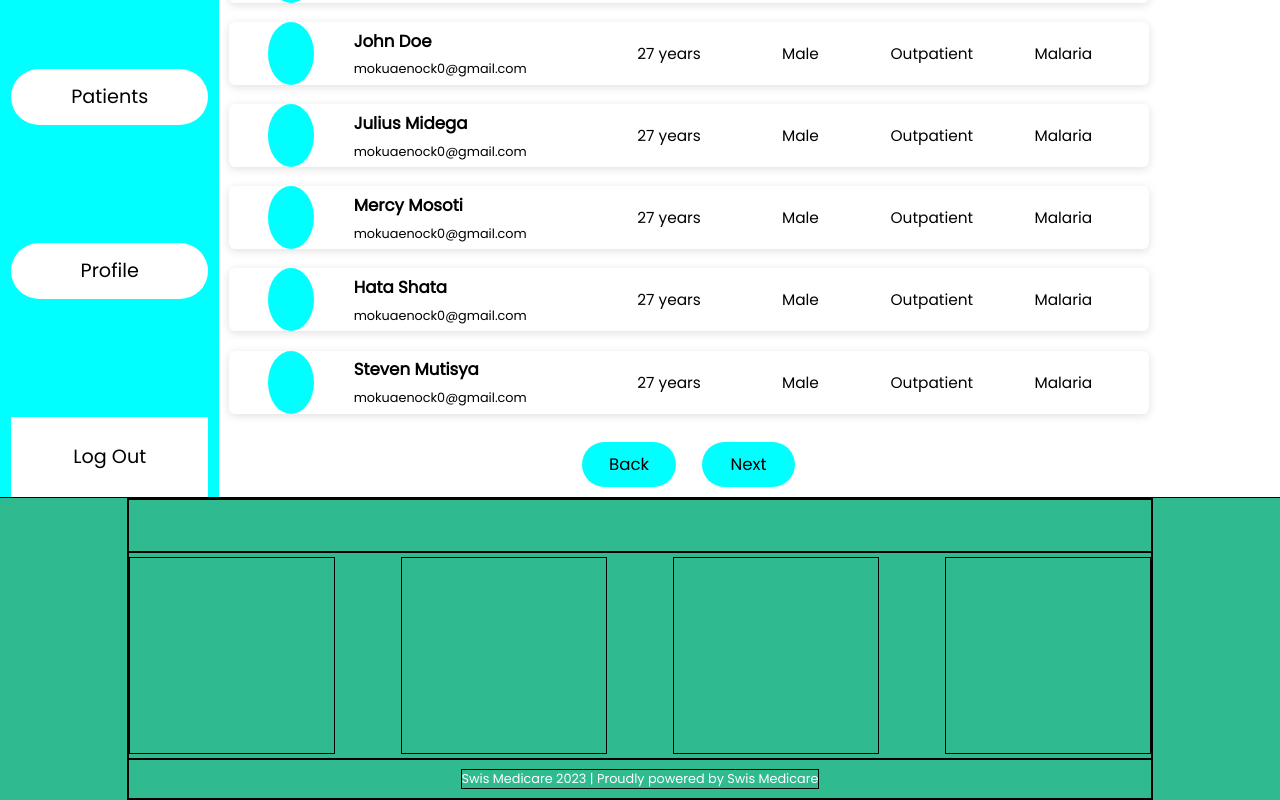
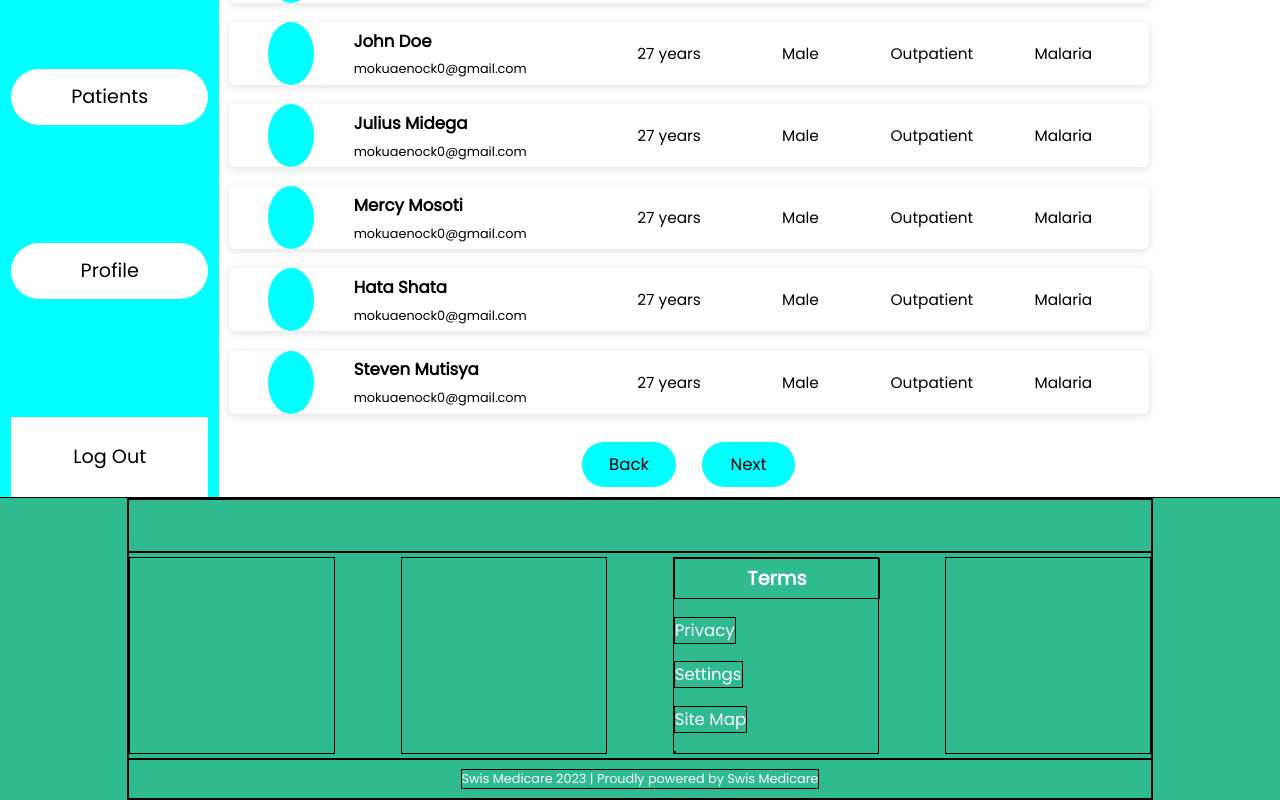
Before and after one commit to MokuaEnock/swiss, a React (Create React App) app: page /doctor/list in a window 1280 px wide. Shown: the part 381-1181 px from the top of the page. Built offline with nearby package versions, Linux system fonts and the light colour scheme.

Commit message:
style text in footer span

```diff
--- a/src/App.css
+++ b/src/App.css
@@ -136,7 +136,24 @@ footer > div {
   display: flex;
   flex-direction: column;
   justify-content: space-between;
+  align-items: flex-start;
+}
+
+.footer-span > h5 {
+  width: 100%;
+  height: 20%;
+  font-size: 1.5vw;
+  font-weight: bold;
+  text-align: center;
+  display: flex;
+  flex-direction: row;
+  justify-content: center;
   align-items: center;
+}
+
+.footer-span > a {
+  font-size: 1.3vw;
+  text-decoration: none;
 }
 
 .footer-footer {
--- a/src/components/aside.js
+++ b/src/components/aside.js
@@ -1,3 +1,5 @@
+import { Link } from "react-router-dom";
+
 export default function Footer() {
   return (
     <footer>
@@ -6,7 +8,13 @@ export default function Footer() {
         <div className="footer-container">
           <span className="footer-span"></span>
           <span className="footer-span"></span>
-          <span className="footer-span"></span>
+          <span className="footer-span">
+            <h5>Terms</h5>
+            <Link>Privacy</Link>
+            <Link>Settings</Link>
+            <Link>Site Map</Link>
+            <p></p>
+          </span>
           <span className="footer-span"></span>
         </div>
         <div className="footer-footer">
```
